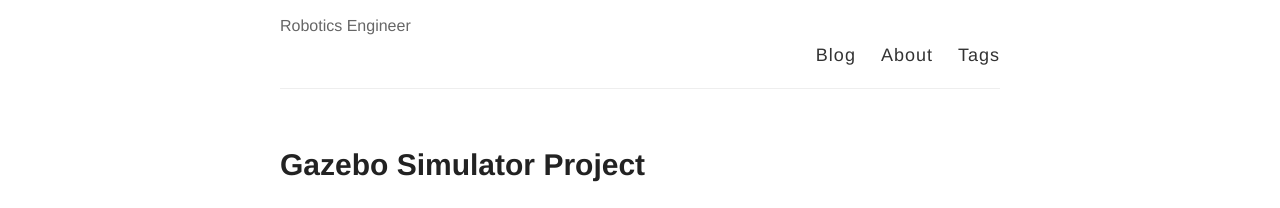
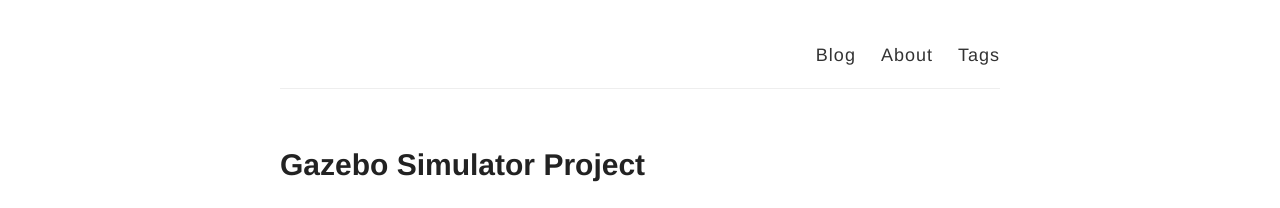
Before and after one commit to sitb157/sitb157.github.io-archive, a Jekyll site: the page built from index.html, in a window 1280 px wide. Shown: the top 208 px of the page. Built offline with Jekyll 4.4.1, drawn with Linux system fonts in a browser that asks for light colours; the list of posts is cut into pages by our own code.

Commit message:
Update _config.yml

```diff
--- a/_config.yml
+++ b/_config.yml
@@ -6,7 +6,7 @@
 name:
 
 # Short bio or description (displayed in the header)
-description: Robotics Engineer
+description:
 
 # URL of your avatar or profile pic (you could use your GitHub profile pic)
 avatar:
```
